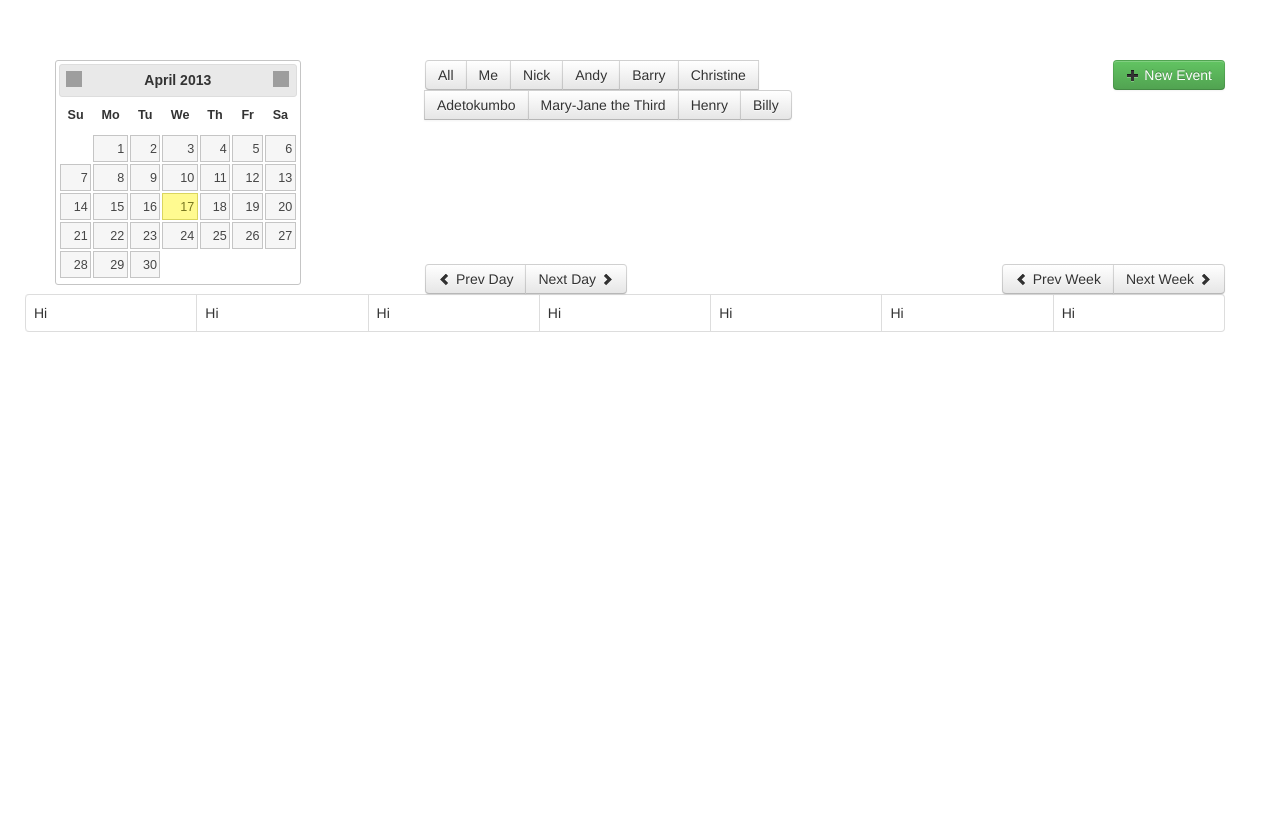
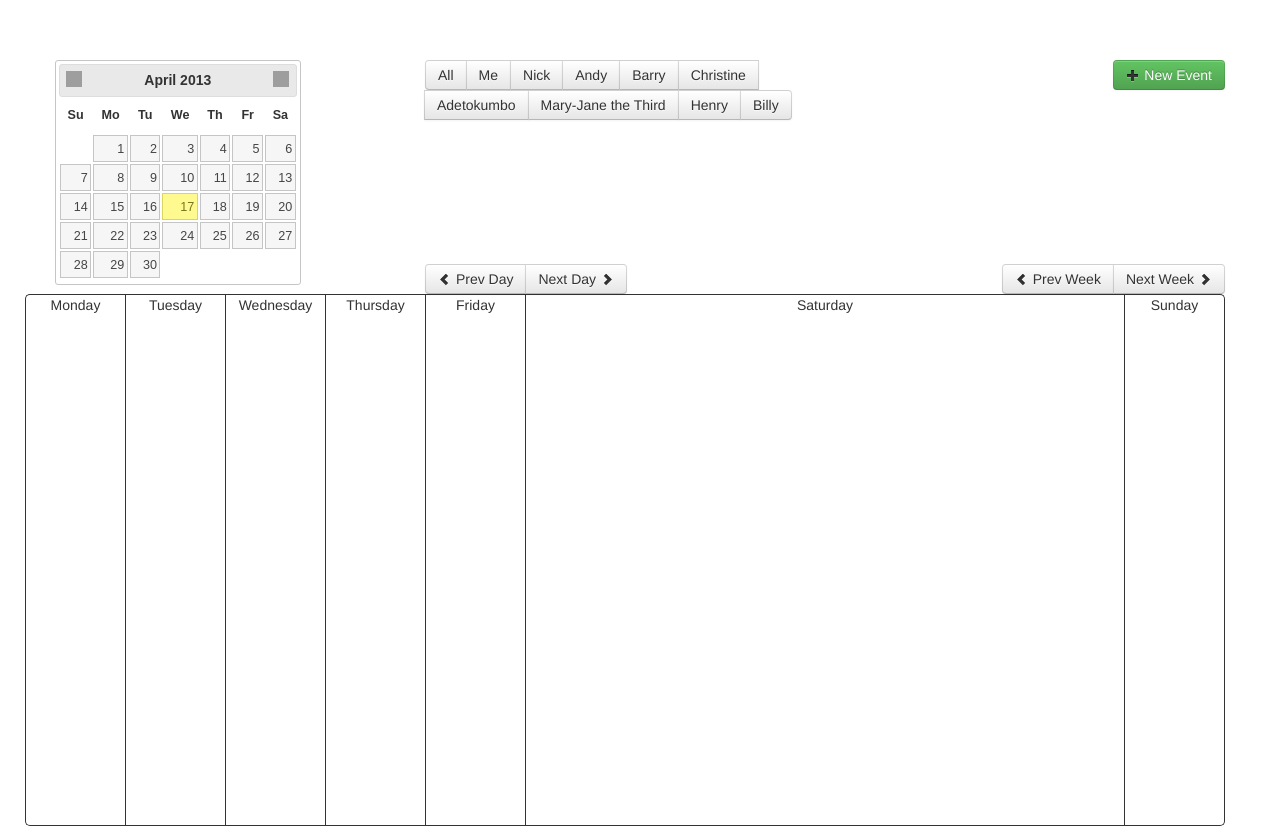
Before and after one commit to rodmk/packplanner, a Django app: a page that uses packplanner/templates/index.html in a window 1280 px wide. Before the commit the page ends 332 px from the top, so only its background shows below. Run offline with Django 3.2, Linux system fonts and the light colour scheme; some libraries are stand-ins or nearby versions; grey boxes are pictures that could not be loaded.

Commit message:
have a basic template for the event view, still need to add change date functionality

```diff
--- a/packplanner/templates/index.html
+++ b/packplanner/templates/index.html
@@ -2,8 +2,9 @@
  <html>
  	<head>
         <meta charset="utf-8">
+
         <title>GR4 Contents</title>
-         <link rel="stylesheet" href="http://flip.hr/css/bootstrap.min.css"></link>
+
          <link rel="stylesheet" href="http://code.jquery.com/ui/1.10.2/themes/smoothness/jquery-ui.css" /></link>
 
     	<link href="{{STATIC_URL}}css/bootstrap.css" rel="stylesheet">
@@ -11,25 +12,64 @@
       		body {
         		padding-top: 60px; /* 60px to make the container go all the way to the bottom of the topbar */
       		}
+      		.header {
+      			border-top: 1px solid;
+      			height: 30px;
+      		}
+      		.content {
+      			border-bottom: 1px solid;
+      			height: 500px;
+      		}
+      		.last-day.header {
+      			border-top-right-radius: 5px;
+      		}
+      		.last-day.content {
+      			border-bottom-right-radius: 5px;
+      		}
+      		.first-day.header {
+      			border-top-left-radius: 5px;
+      		}
+      		.first-day.content {
+      			border-bottom-left-radius: 5px;
+      		}
+      		.unselected-day.span1 {
+      			border-left: 1px solid;
+      			margin-left: 0px;
+      			width: 99px;
+      			text-align: center;
+      		}
+      		.last-day {
+      			border-right: 1px solid;
+      		}
+      		.selected-day.span6 {
+      			border-left: 1px solid;
+      			margin-left: 0px;
+      			width: 598px;
+      			text-align: center;
+      		}
     	</style>
 	    <link href="{{STATIC_URL}}css/bootstrap-responsive.css" rel="stylesheet">
 
-    <!-- Le HTML5 shim, for IE6-8 support of HTML5 elements -->
-    <!--[if lt IE 9]>
-      <script src="http://html5shim.googlecode.com/svn/trunk/html5.js"></script>
-    <![endif]-->
 	    <script src="{{STATIC_URL}}js/jquery-1.8.1.min.js" type="text/javascript"></script>
+		<!--
+	    <link rel="stylesheet/less" type="text/css" href="{{STATIC_URL}}less/no-margin-span.less" />
+	    <script src="{{STATIC_URL}}js/less-1.3.3.min.js" type="text/javascript"></script>
+	     -->
 	    {% block extrahead %}
+
 	    {% endblock %}
+
 	    <script type="text/javascript">
 		    $(function(){
+
 		    {% block jquery %}
 		    {% endblock %}
+
 		    });
 	    </script>
-     <!-- CSS code -->
 
 
+	    <!-- CSS code -->
         <style type="text/css">
 	         /*
 	         Need default/customization/theme configured
@@ -66,7 +106,6 @@
 
 		<script src="http://code.jquery.com/jquery-1.9.1.js"></script>
 		<script src="http://code.jquery.com/ui/1.10.2/jquery-ui.js"></script>
-		<link rel="stylesheet" href="/resources/demos/style.css" /></link>
 
 		<!-- Javascript Code -->
 		<script type="text/javascript">
@@ -253,10 +292,9 @@
  	<body>
 
 		<div class="container">
- 	<!-- Above -->
+			<div class="row">
 			</div>
 
- <div class="container">
  			<!-- Middle -->
  			<div class="row">
 		 		<div class="span4 pull-down">
@@ -310,23 +348,24 @@
 
 				</div>
 			</div>
+
+			<div class="row">
+				<div class="header unselected-day span1 first-day">Monday</div>
+ 				<div class="header unselected-day span1">Tuesday</div>
+ 				<div class="header unselected-day span1">Wednesday</div>
+ 				<div class="header unselected-day span1">Thursday</div>
+ 				<div class="header unselected-day span1">Friday</div>
+ 				<div class="header selected-day span6">Saturday</div>
+ 				<div class="header unselected-day span1 last-day">Sunday</div>
  			</div>
-
- <div class="container">
  			<div class="row">
- 		<table class="table table-bordered">
- 			<tbody>
- 			<tr>
- 				<td>Hi</td>
- 				<td>Hi</td>
- 				<td>Hi</td>
- 				<td>Hi</td>
- 				<td>Hi</td>
- 				<td>Hi</td>
- 				<td>Hi</td>
- 			</tr>
- 		</tbody>
- 		</table>
+				<div class="content unselected-day span1 first-day"></div>
+ 				<div class="content unselected-day span1"></div>
+ 				<div class="content unselected-day span1"></div>
+ 				<div class="content unselected-day span1"></div>
+ 				<div class="content unselected-day span1"></div>
+ 				<div class="content selected-day span6"></div>
+ 				<div class="content unselected-day span1 last-day"></div>
  			</div>
 	 	</div>
 
```
Lines whose indentation alone changed are shown as unchanged.
